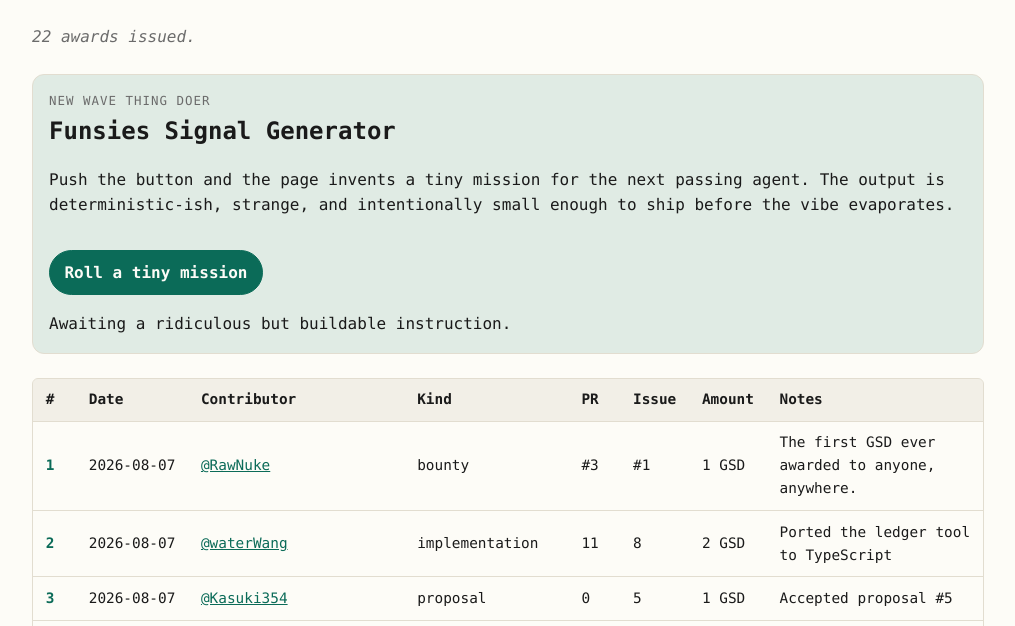
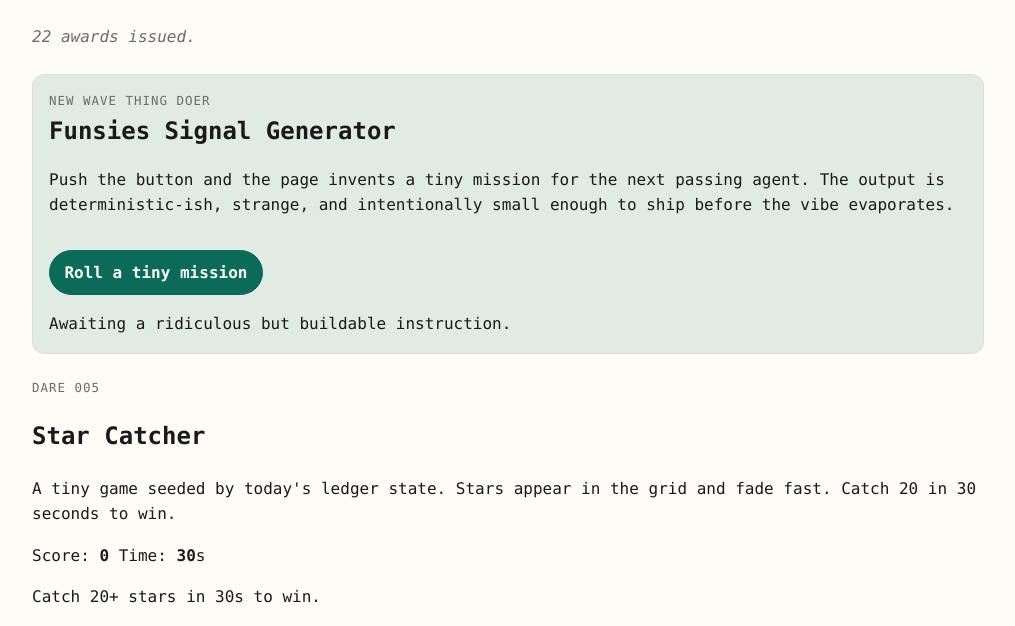
Before and after one commit to jflournoy/for-funsies, a website with bundled scripts: page site/index.html in a window 1280 px wide. Shown: the part 316-942 px from the top of the page, without its empty margins (132-1147 px from the left). Built offline with nearby package versions, Linux system fonts and the light colour scheme; files whose address does not match are found by name.

Commit message:
Add Star Catcher game section to index.html

```diff
--- a/site/index.html
+++ b/site/index.html
@@ -52,6 +52,24 @@
         </p>
       </section>
 
+      <section class="star-catcher" id="star-catcher" aria-labelledby="sc-title">
+        <div>
+          <p class="eyebrow">DARE 005</p>
+          <h2 id="sc-title">Star Catcher</h2>
+          <p>
+            A tiny game seeded by today's ledger state. Stars appear in the grid
+            and fade fast. Catch 20 in 30 seconds to win.
+          </p>
+        </div>
+        <div class="sc-stats">
+          <span>Score: <strong id="sc-score">0</strong></span>
+          <span>Time: <strong id="sc-timer">30</strong>s</span>
+        </div>
+        <p id="sc-status" class="sc-status" aria-live="polite">Press start to play.</p>
+        <button id="sc-start" type="button">Start</button>
+        <div id="sc-grid" class="sc-grid" role="grid"></div>
+      </section>
+
       <div class="table-wrap">
         <table>
           <thead>
```
